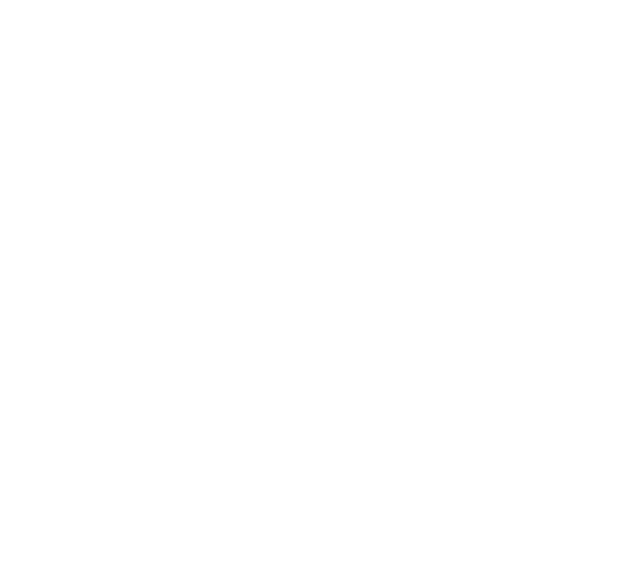
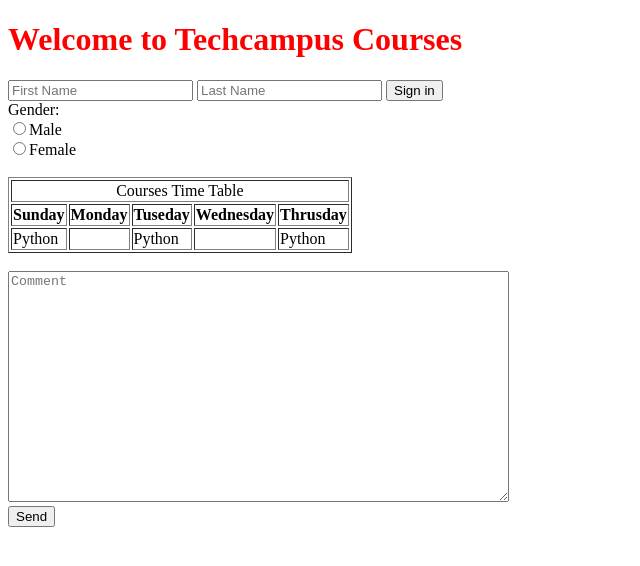
Before and after one commit to DuaaTechCampus/FrontEndHW, a plain HTML site: page index.html in a window 1280 px wide. Shown: the whole page, without its empty margins (0-640 px from the left). Drawn offline with Linux system fonts and the light colour scheme.

Commit message:
modify on index

```diff
--- a/index.html
+++ b/index.html
@@ -1,9 +1,38 @@
 <!DOCTYPE html>
 <html>
     <head>
-
+        <title>Techcampus</title>
     </head>
     <body>
-
+        <h1 style="color:red">Welcome to Techcampus Courses</h1>
+        <form>
+            <input type="text" name="firstname" placeholder="First Name">
+            <input type="text" name="lastname" placeholder="Last Name">
+            <input type="submit" value="Sign in"><br>
+            <label>Gender: </label><br>
+            <input type="radio" name="gender" value="male">Male<br>
+            <input type="radio" name="gender" value="female">Female<br>
+        </form><br>
+        <table border="1">
+            <tr>
+                <td colspan="5" align="center">Courses Time Table</td>
+            </tr>
+            <tr>
+                <th>Sunday</th>
+                <th>Monday</th>
+                <th>Tuseday</th>
+                <th>Wednesday</th>
+                <th>Thrusday</th>
+            </tr>
+            <tr>
+                <td>Python</td>
+                <td></td>
+                <td>Python</td>
+                <td></td>
+                <td>Python</td>
+            </tr>
+        </table><br>
+        <textarea name="comment" rows="15" cols="60" placeholder="Comment"></textarea><br>
+        <input type="submit" value="Send"><br>
     </body>
 </html>
```
